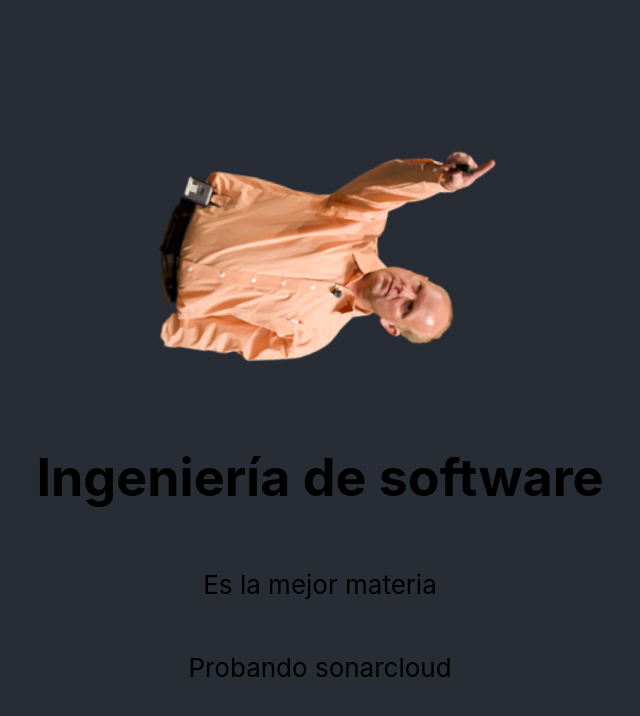
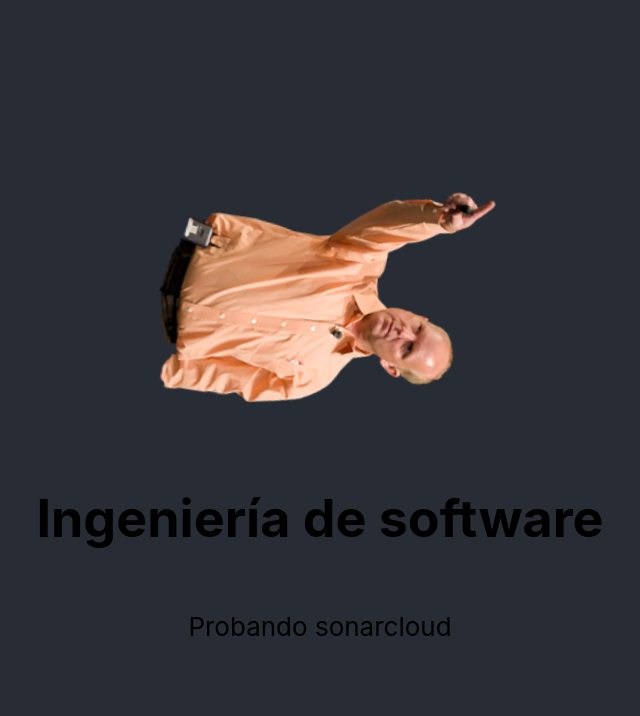
Before and after one commit to enzostefani507/IS-TP3, a React (Create React App) app: page / in a window 1280 px wide. Shown: the top 716 px of the page, without its empty margins (320-960 px from the left). Built offline with nearby package versions, Linux system fonts and the light colour scheme.

Commit message:
se modifico linea 10

```diff
--- a/src/App.js
+++ b/src/App.js
@@ -7,7 +7,7 @@ function App() {
       <header className="App-header">
         <img src={logo} className="App-logo" alt="logo" />
         <h1>Ingeniería de software</h1>
-        <p>Es la mejor materia</p>
+
         <p>Probando sonarcloud</p>
       </header>
     </div>
```
